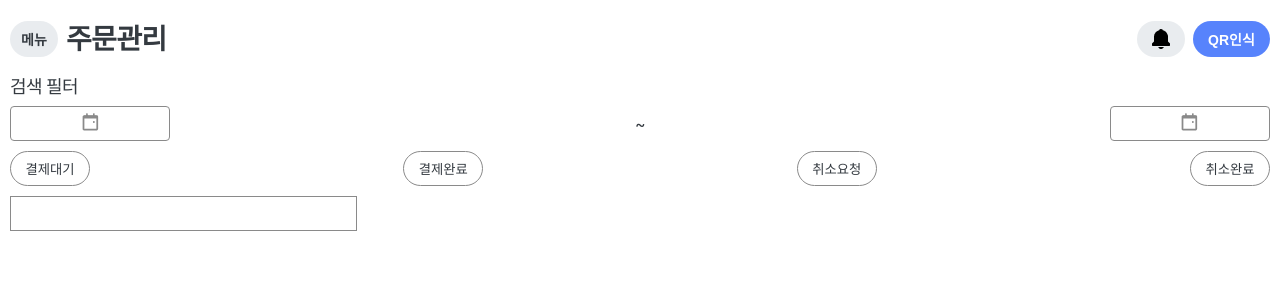
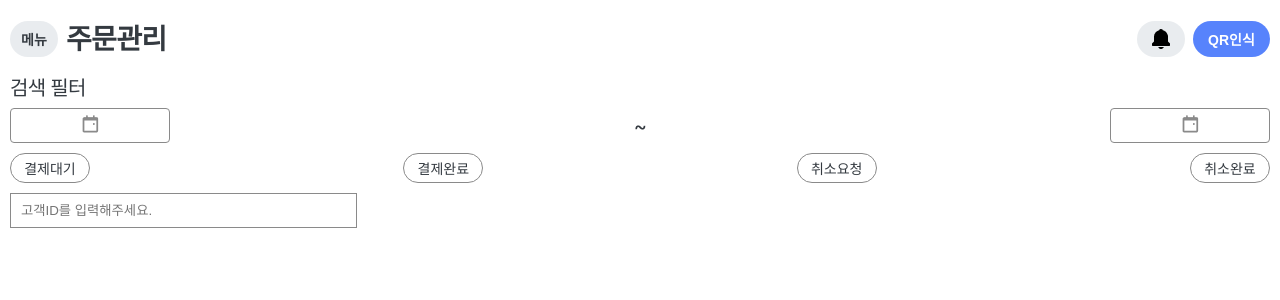
Before and after one commit to Yunjeong-Choi/oilnow-sajangnim-payment, a React (Create React App) app: page / in a window 1280 px wide. Shown: the top 300 px of the page. Built offline with nearby package versions, Linux system fonts and the light colour scheme.

Commit message:
fix UserIDFilter input type & placeholder

```diff
--- a/src/components/container/OrderContainer.tsx
+++ b/src/components/container/OrderContainer.tsx
@@ -33,7 +33,10 @@ const OrderContainer = () => {
               <PayStatus key={status}>{status}</PayStatus>
             ))}
           </PayStatusFilter>
-          <UserIDFilter></UserIDFilter>
+          <UserIDFilter
+            type="text"
+            placeholder="고객ID를 입력해주세요."
+          ></UserIDFilter>
         </OrderSearchFilter>
       </main>
       <footer></footer>
@@ -46,6 +49,8 @@ export default OrderContainer;
 // styled-components
 const OrderSearchFilter = styled.div`
   background: #ffffff;
+
+  font-size: 20px;
 
   display: flex;
   flex-direction: column;
@@ -60,7 +65,6 @@ const FilterTitle = styled.div`
 
 const TitleText = styled.div`
   font-weight: 500;
-  font-size: 18px;
 `;
 
 //TODO: datefilter에 라이브러리 연결하고 placeholder와 달력아이콘 정렬하기
@@ -80,8 +84,6 @@ const StartDate = styled.button`
 `;
 
 const Tilde = styled.div`
-  font-size: 16px;
-
   display: flex;
   justify-content: center;
   align-items: center;
@@ -97,8 +99,10 @@ const PayStatusFilter = styled.div`
 `;
 
 const PayStatus = styled(RoundSquareButton)`
-  height: 35px;
+  height: 30px;
   width: 80px;
+
+  font-size: 14px;
 `;
 
 //TODO: styled-component에서 input은 어떻게 사용하는가
@@ -108,4 +112,6 @@ const UserIDFilter = styled.input`
   width: 347px;
   border: 0.7px solid var(--gray);
   box-sizing: border-box;
+
+  padding: 10px;
 `;
```
